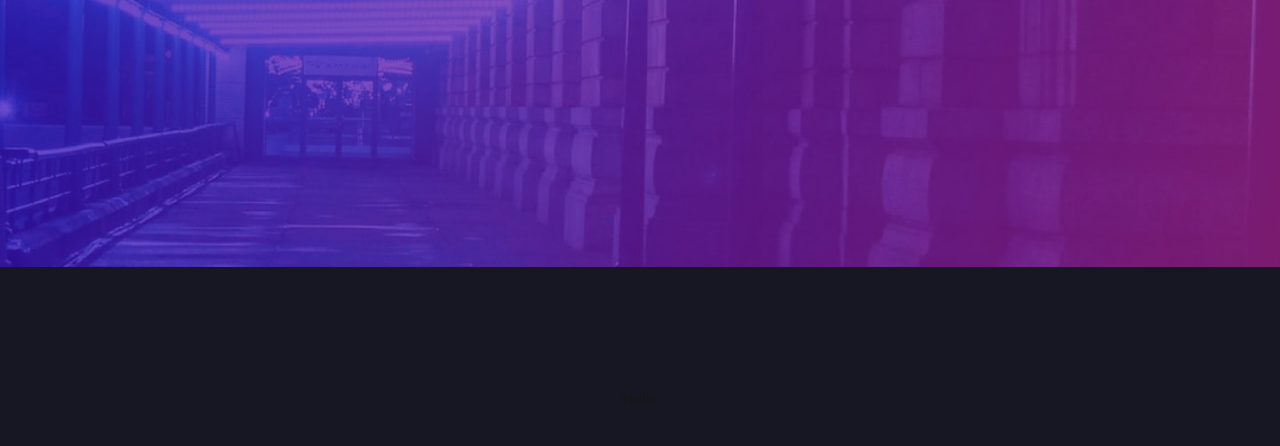
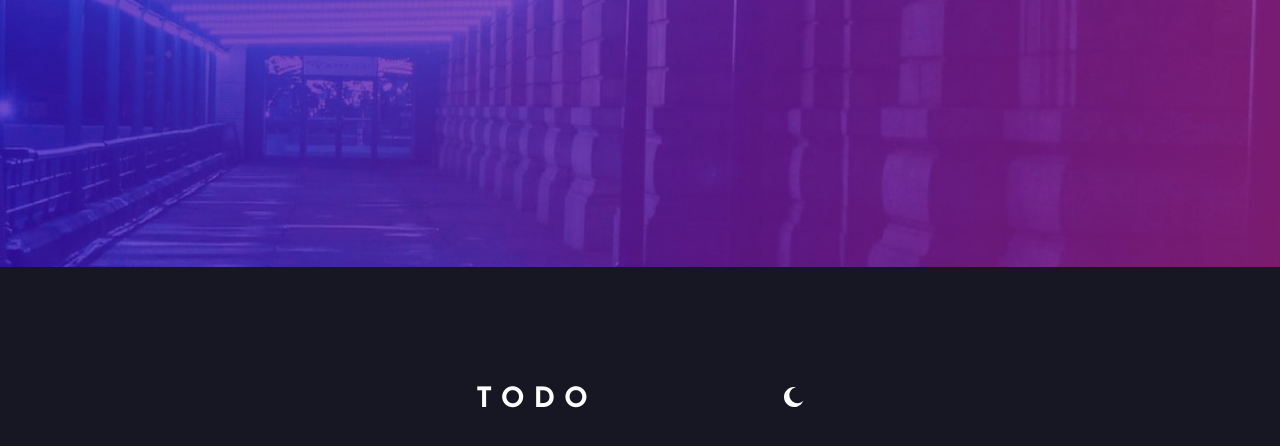
Before and after one commit to YokoMentor/todo-app, a Next.js app: page / in a window 1280 px wide. Shown: the top 446 px of the page. Built offline with nearby package versions, Linux system fonts and the light colour scheme.

Commit message:
Theme switcher's initial functionality

```diff
--- a/app/page.module.css
+++ b/app/page.module.css
@@ -4,6 +4,22 @@
 
 .bg_light {
   background-image: url('../public/bg-mobile-light.jpg');
+}
+
+.icon_sun {
+  background-image: url('../public/icon-sun.svg');
+}
+
+.icon_moon {
+  background-image: url('../public/icon-moon.svg');
+}
+
+.icon_check {
+  background-image: url('../public/icon-check.svg');
+}
+
+.icon_cross {
+  background-image: url('../public/icon-cross.svg');
 }
 
 @media (min-width: 768px) {
--- a/app/page.tsx
+++ b/app/page.tsx
@@ -1,10 +1,34 @@
 'use client'
+import React, { useState } from 'react';
 import styles from './page.module.css';
 
 export default function Home() {
+
+    const [darkBg, setDarkBg] = useState(true);
+    const [lightBg, setLightBg] = useState(false);
+    const [themeSwitch, setThemeSwitch] = useState(true);
+
+    function handleThemeSwitcher(event: ToggleEvent) {
+    event.preventDefault();
+    if (themeSwitch) {
+      setDarkBg(true);
+      setLightBg(false);
+    } else {
+      setDarkBg(false);
+      setLightBg(true);
+    }
+    setThemeSwitch(!themeSwitch);
+  }
+
   return (
     <div className={`${styles.bg_dark} flex flex-col min-h-screen justify-center items-center bg-bg-dark bg-no-repeat bg-contain`}>
-      <div>Hello</div>
+      <div className='flex flex-col justify-center items-center w-[328px]'>
+        <div className='flex justify-between items-baseline w-full'>
+          <h1 className='font-bold text-[28px] text-white tracking-[.32em]'>TODO</h1>
+          {darkBg && (<div className={`${styles.icon_moon} w-[20px] h-[20px] bg-no-repeat bg-center bg-contain`} onClick={handleThemeSwitcher}></div>)}
+          {lightBg && (<div className={`${styles.icon_sun} w-[20px] h-[20px] bg-no-repeat bg-center bg-contain`} onClick={handleThemeSwitcher}></div>)}
+        </div>
+      </div>
     </div>
   );
 }
```
